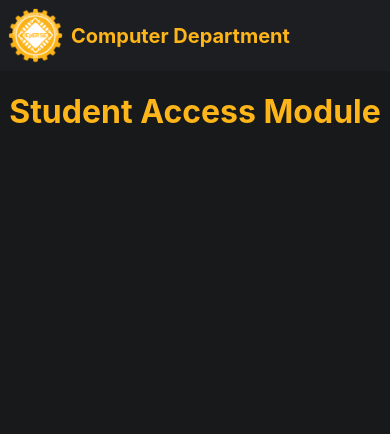
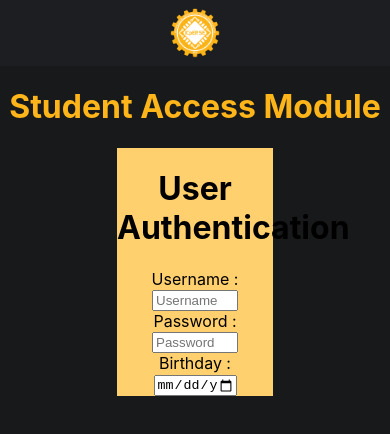
Before and after one commit to Mooyi07/cpe-web, a React (Create React App) app: page / in a window 390 px wide. Shown: the top 434 px of the page. Built offline with nearby package versions, Linux system fonts and the light colour scheme.

Commit message:
Initial launch of cpe web

```diff
--- a/src/App.css
+++ b/src/App.css
@@ -24,13 +24,37 @@
 }
 
 .display-form {
+  display: flex;
+  width: 100%;
+  justify-content: center;
+  flex-direction: column;
   text-align: center;
   padding: 0;
   margin: 0;
+  align-items: center;
 }
+
+form {
+  background-color: #ffd06d;
+  width: 40%;
+  color: #000000;
+}
+
+form input {
+  width: 50%;
+}
+
 @media screen and (max-width: 500px) {
-  .logo {
-    width: 1em;
-    height: 1em;
+  .brand {
+    justify-content: center;
+  }
+  .brand-logo {
+    width: 50px;
+    height: 50px;
+    justify-content: center;
+    padding: 8px 0px;
+  }
+  .brand-name {
+    display: none;
   }
 }
--- a/src/App.js
+++ b/src/App.js
@@ -10,6 +10,15 @@ function App() {
       </header>
       <div className="display-form">
         <h1>Student Access Module</h1>
+        <form>
+          <h1>User Authentication</h1>
+          <label for="username">Username :</label><br></br>
+          <input type="text" id="username" name="username" placeholder="Username"></input><br></br>
+          <label for="password">Password :</label><br></br>
+          <input type="password" id="password" name="password" placeholder="Password"></input><br></br>
+          <label for="birthday">Birthday :</label><br></br>
+          <input type="date" id="birthday" name="birthday" placeholder="Birth Date"></input><br></br>
+        </form>
       </div>
     </div>
   );
```
